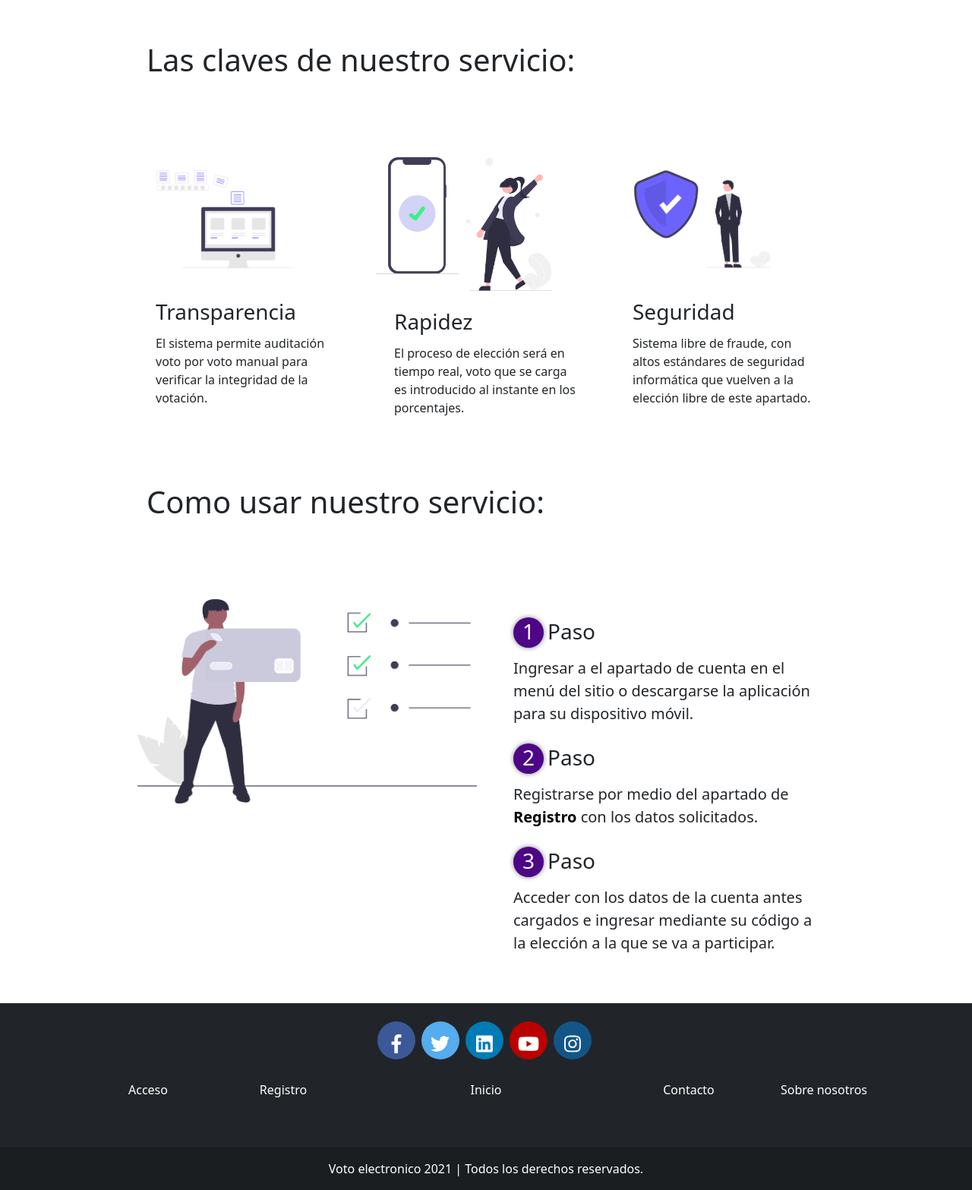
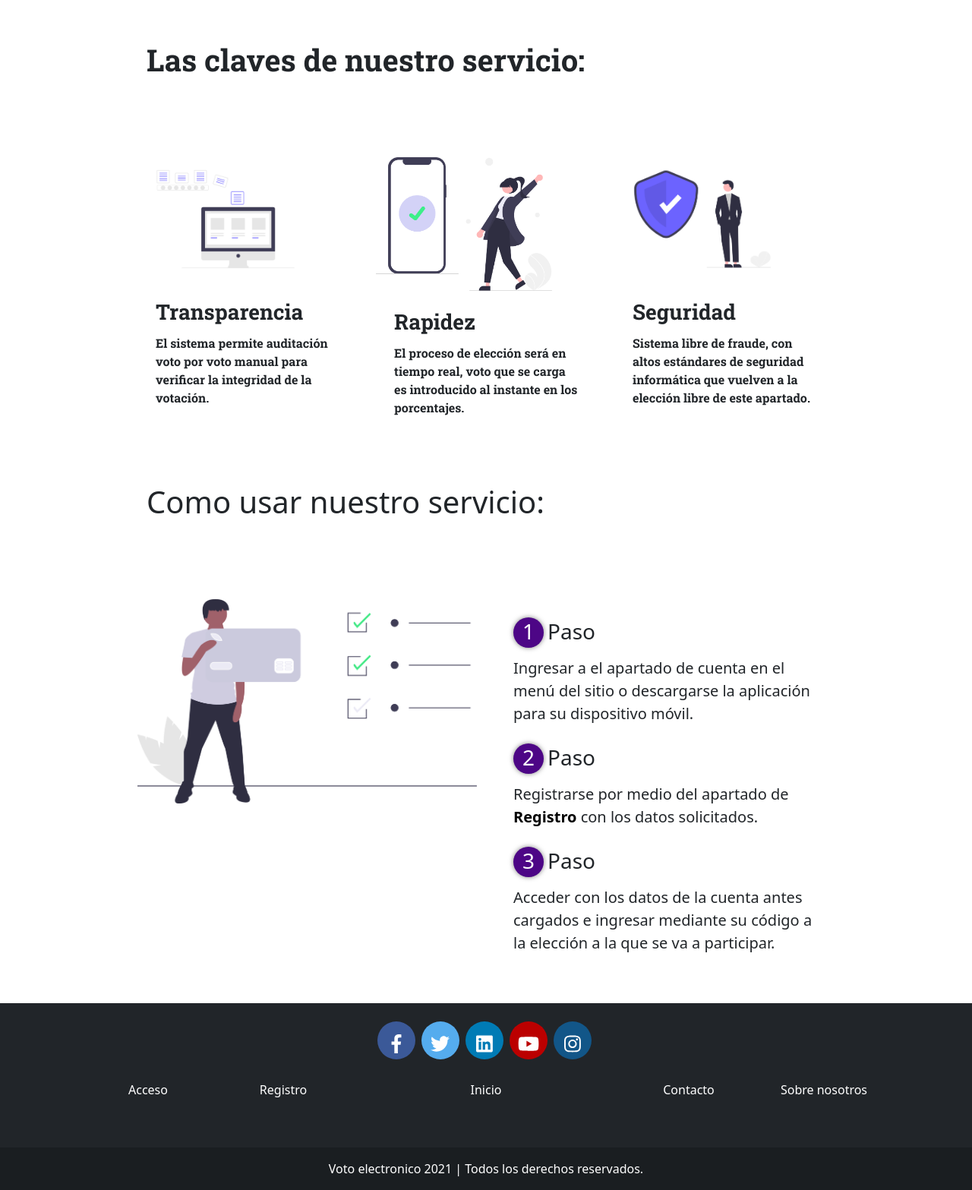
Before and after one commit to PPROF2-2022ProgWeb/g31-aula1-votoelectronico-g31, a PHP site: page / in a window 1280 px wide. Shown: the part 701-2268 px from the top of the page at 76% size. Run offline with PHP 8.4, Linux system fonts and the light colour scheme; some libraries are stand-ins or nearby versions.

Commit message:
Prueba fuente de letra en index

```diff
--- a/VOTO_ELECTRONICO/css/estilo_inicio.css
+++ b/VOTO_ELECTRONICO/css/estilo_inicio.css
@@ -37,6 +37,12 @@ header {
     background-attachment: fixed;
     position: relative;
 
+}
+h1{
+  font-family: 'Roboto Slab', serif;
+}
+#contiene{
+  font-family: 'Roboto Slab', serif;
 }
 .wave {
     position: absolute;
--- a/VOTO_ELECTRONICO/index.html
+++ b/VOTO_ELECTRONICO/index.html
@@ -13,6 +13,9 @@
       type="image/x-icon"
     />
       <link href="https://fonts.googleapis.com/css?family=Open+Sans:300,400,700,800&display=swap" rel="stylesheet">
+      <link rel="preconnect" href="https://fonts.googleapis.com">
+<link rel="preconnect" href="https://fonts.gstatic.com" crossorigin>
+<link href="https://fonts.googleapis.com/css2?family=Roboto+Slab:wght@700&display=swap" rel="stylesheet">
       <link href="bootstrap-5.0.1-dist/css/bootstrap.min.css" rel="stylesheet"/>
       <link rel="stylesheet" href="css/estilo_inicio.css">
       <title>Voto electrónico</title>
@@ -55,7 +58,7 @@
        </header>
         <main>
           <!-- INICIO CUERPO PRINCIPAL-->
-              <section class="container-fluid">
+              <section class="container-fluid" id="contiene">
                  <div class="row w-75 mx-auto servicio-fila my-5">
                       <h3 class="fs-1 mt-2 px-4 pb-5">Las claves de nuestro servicio:</h3>
                       <div class="col-sm pt-5">
```
